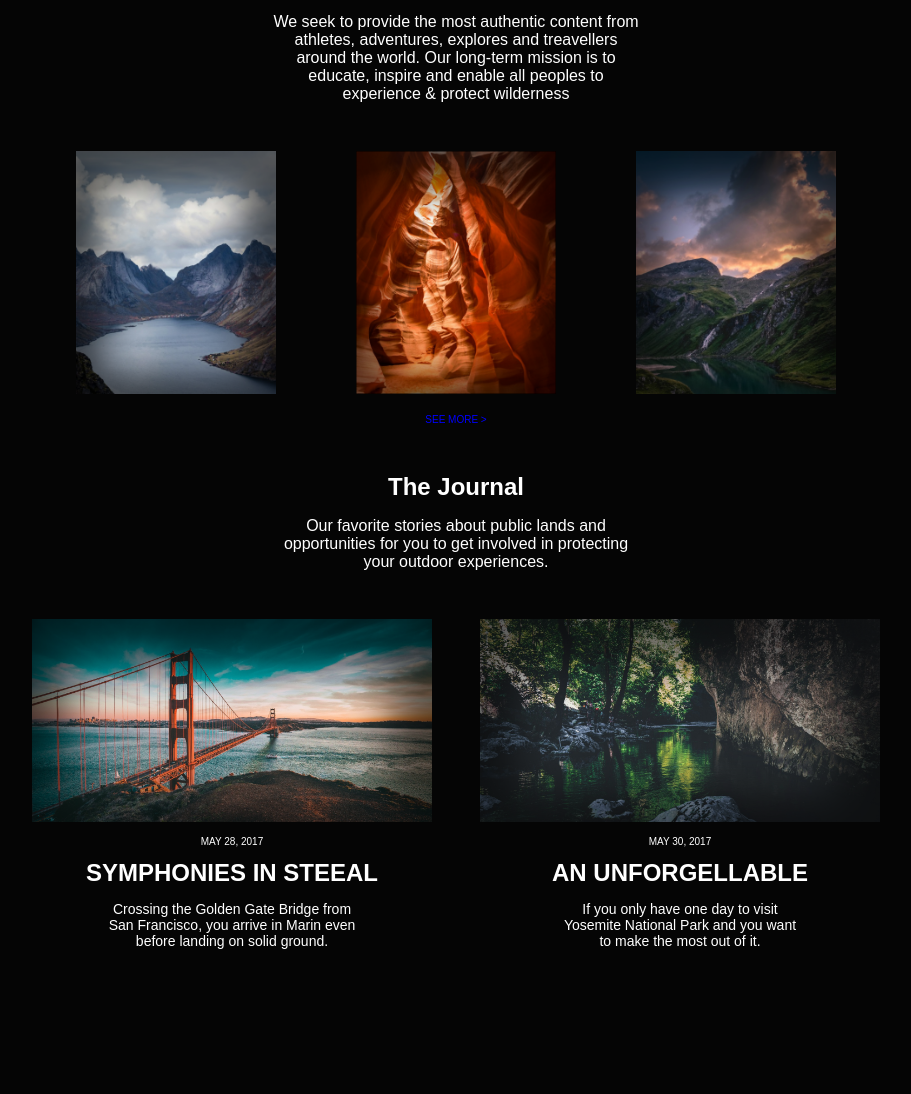
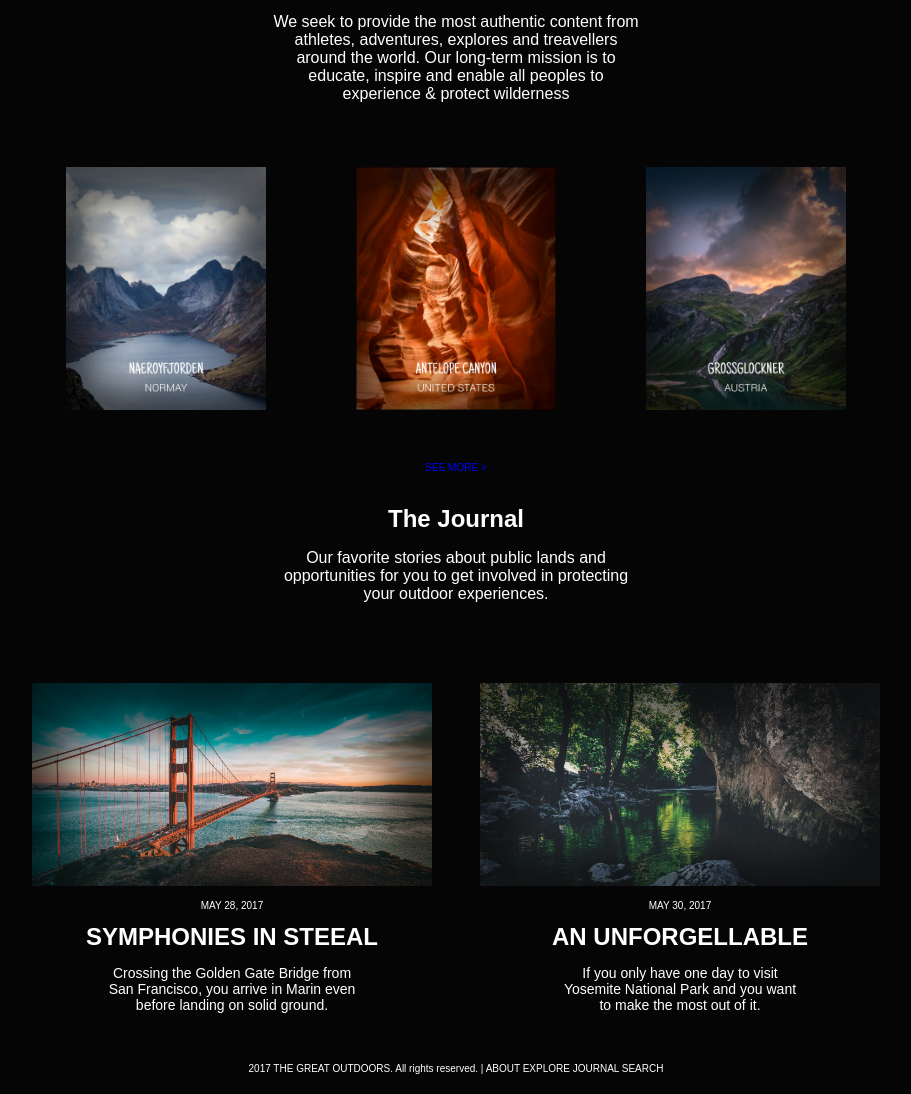
Before and after one commit to LuizAntonioValeriano/Explorando-o-Mundo, a plain HTML site: page index.html in a window 1280 px wide. Shown: the part 863-1957 px from the top of the page, without its empty margins (184-1095 px from the left). Before the commit the page ends 1812 px from the top, so only its background shows below. Drawn offline with Linux system fonts and the light colour scheme; a script that the page names is missing.

Commit message:
upload da nova mudança do html e css!!!

```diff
--- a/index.html
+++ b/index.html
@@ -5,6 +5,7 @@
     <meta name="viewport" content="width=device-width, initial-scale=1.0">
     <title>Explorando o Mundo</title>
     <link rel="stylesheet" href="style.css">
+    <meta http-equiv="refresh" content="2">
     <link rel="shortcut icon" type="image/x-icon" href="./imagens/geografia-removebg-preview.png" />
 
 <body>
@@ -45,9 +46,9 @@
                 </div>
 
                 <div class="imagens-montanha">
-                    <img class="imagens" src="./imagens/div.png" alt="Paisagem">
-                    <img class="imagens" src="./imagens/div (1).png" alt="Paisagem">
-                    <img class="imagens" src="./imagens/div (2).png" alt="Paisagem">
+                    <img class="imagens" src="./imagens/Component 1.png" alt="Paisagem">
+                    <img class="imagens" src="./imagens/Component 2.png" alt="Paisagem">
+                    <img class="imagens" src="./imagens/Component 3.png" alt="Paisagem">
                 </div>
 
                 <p class="see-more" > SEE MORE > </p>
@@ -90,6 +91,9 @@
         <!-- <aside> usamos quando queremos colocar um conteúdo 'extra', como propaganda -->
         <!-- <article> usamos no nosso conteúdo principal, normalmente, dentro de uma section (sessão)-->
 
+        <footer>
+            <p>2017 THE GREAT OUTDOORS. All rights reserved.          |          ABOUT     EXPLORE     JOURNAL    SEARCH</p>
+        </footer>
 
 
 
--- a/style.css
+++ b/style.css
@@ -40,10 +40,9 @@
 
 .informações-cabeçalho{
   display: flex;
-  justify-content: center;
   justify-content: space-evenly;
   gap: 1em;
-  padding: 1em 0em;
+  padding: 1em;
   align-items: center;
 }
 
@@ -53,11 +52,9 @@
 
 .the-great{
   text-align: center;
-  position: absolute;
-  top: 50%;
-  left: 50%;
-  transform: translate(-50%,-50%);
-
+  padding-top: 100px;
+  width: 70vw;
+  margin: auto;
 }
 
 .titulo-thegreat{
@@ -82,8 +79,11 @@
   /*main*/
 
 .explore-mundo{
+  width: 80vw;
+  padding: 2em 1em;
+  margin: auto;
   text-align: center;
-  margin-top: 2em;
+  max-width: 1600px;
 }
 
 .paragrafo-weseek{
@@ -97,10 +97,13 @@
 
 .imagens-montanha{
   display: flex;
-  justify-content: center;
-  gap: 5em;
-  margin-top: 3em;
+  justify-content: space-evenly;
+  gap: 2em;
   flex-wrap: wrap;
+  margin: auto;
+  width: 70vw;
+  max-width: 1600px;
+  padding: 2em 1em;
 }
 
 .see-more{
@@ -111,8 +114,11 @@
 }
 
 .the-journal{
+  width: 80vw;
+  padding: 2em 1em;
+  margin: auto;
   text-align: center;
-  margin-top: 3em;
+  max-width: 1600px;
 }
 
 .our-favorite{
@@ -130,6 +136,9 @@
   gap: 3em;
   text-align: center;
   flex-wrap: wrap;
+  width: 80vw;
+  margin: auto;
+  max-width: 1600px;
 }
 
 .may{
@@ -152,22 +161,14 @@
 
   /*footer*/
 
-.fim{
-  display: flex;
-  justify-content: center;
-  gap: 2em;
+footer{
+  text-align: center;
+  padding: 5em 1em 2em 1em;
   font-size: 10px;
 }
 
-
 }
 
-/* Estilos para tablets */
-@media (max-width: 1100px) {
-
-
-
-}
 
 /* Estilos para dispositivos móveis */
 @media (max-width: 768px) {
@@ -193,4 +194,14 @@
   display: none;
 }
 
+.titulo-thegreat{font-size: 40px;}
+
+.paragrafo-wander{
+  font-size: 20px;
 }
+
+.icone-mapa{
+  width: 40px;
+}
+
+}
```
Also changed, not shown: imagens/Component 1.png (added), imagens/Component 2.png (added), imagens/Component 3.png (added).
